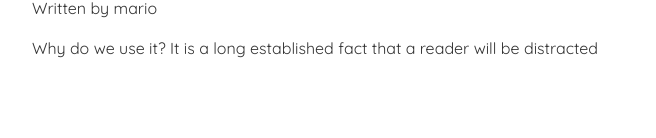
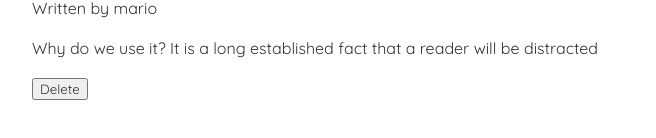
Before and after one commit to christianngapgue/dojo-blog, a React (Create React App) app: page /blogs/1 in a window 1280 px wide. Shown: the part 168-306 px from the top of the page, without its empty margins (308-964 px from the left). Built offline with nearby package versions, Linux system fonts and the light colour scheme; data requests are answered from the project's data file.

Commit message:
Delete a blog
...from the blog details page, and redirect to the list of blogs.

```diff
--- a/src/BlogDetails.js
+++ b/src/BlogDetails.js
@@ -1,5 +1,5 @@
 import React from "react";
-import { useParams } from "react-router-dom";
+import { useParams, useNavigate } from "react-router-dom";
 import useFetch from "./useFetch";
 
 function BlogDetails() {
@@ -7,6 +7,13 @@ function BlogDetails() {
   const { data, error, isPending } = useFetch(
     "http://localhost:8000/blogs/" + blogId
   );
+  const navigate = useNavigate();
+
+  const handleClick = () => {
+    fetch("http://localhost:8000/blogs/" + blogId, { method: "DELETE" }).then(() => {
+      navigate(-1)
+    });
+  };
 
   return (
     <div className="blog-details">
@@ -17,6 +24,7 @@ function BlogDetails() {
           <h2>{data.title}</h2>
           <p>Written by {data.author}</p>
           <div>{data.body}</div>
+          <button onClick={handleClick}>Delete</button>
         </article>
       )}
     </div>
```
